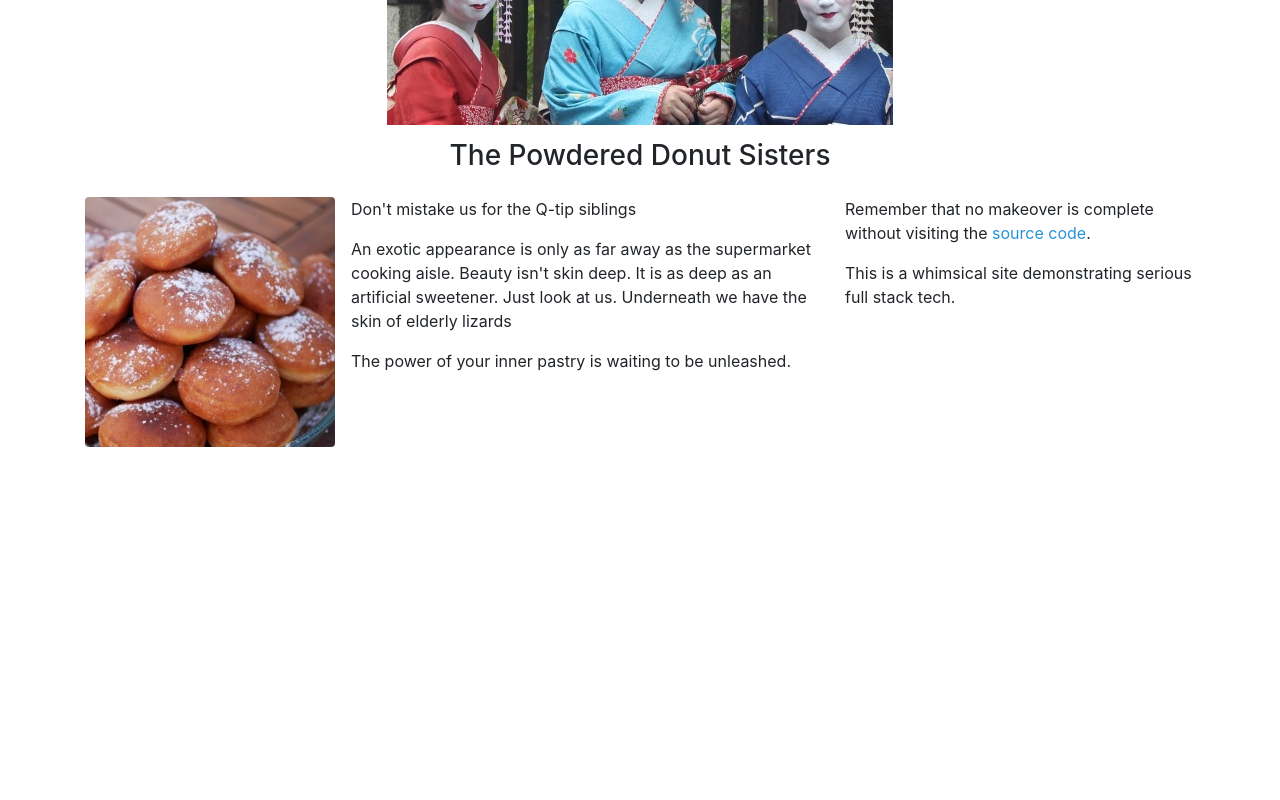
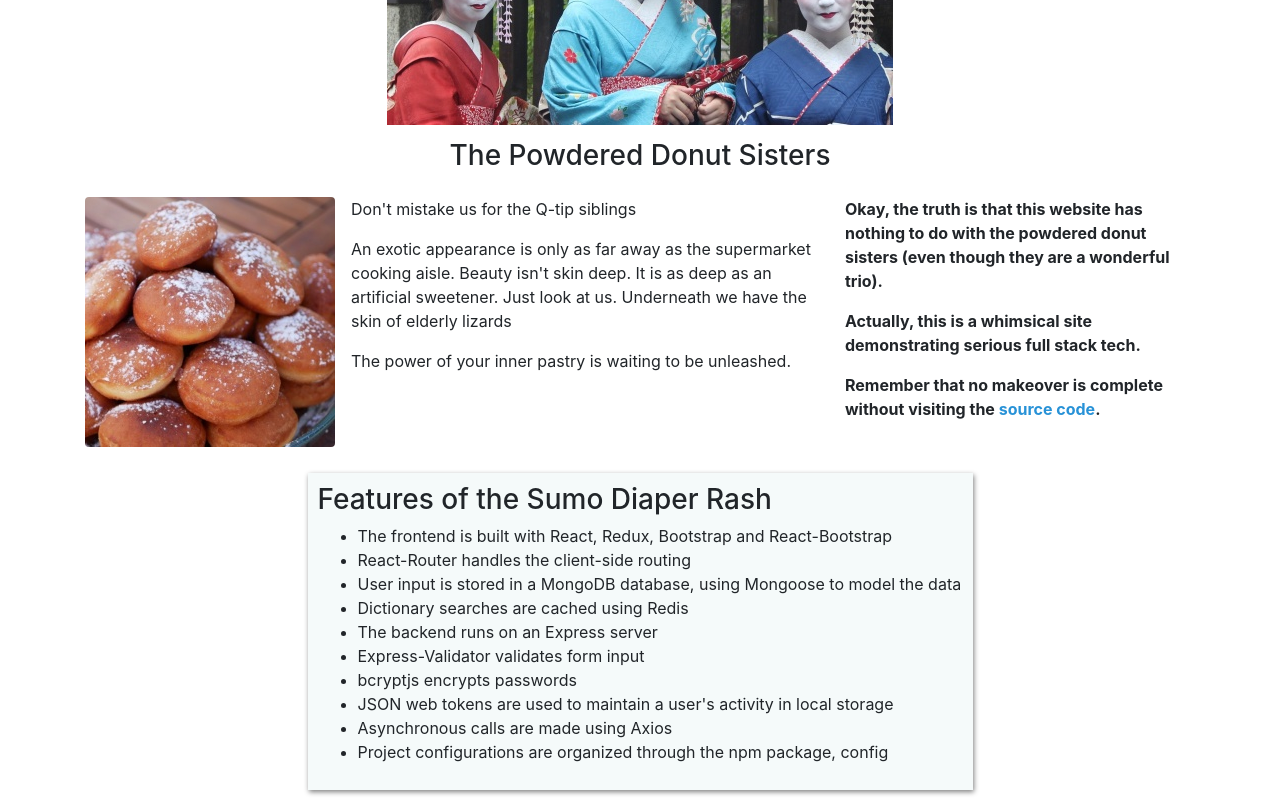
Before and after one commit to onionpeel/vocab-app, a React (Create React App) app in the folder client/: page /about in a window 1280 px wide. Shown: the part 205-1005 px from the top of the page. Before the commit the page ends 800 px from the top, so only its background shows below. Built offline with nearby package versions, Linux system fonts and the light colour scheme.

Commit message:
adds a list of project features to About.js and README.md

```diff
--- a/client/src/components/About.css
+++ b/client/src/components/About.css
@@ -15,3 +15,9 @@
   text-align: center;
   margin: 0.5em;
 }
+
+.features {
+  display: block;
+  margin-left: auto;
+  margin-right: auto;
+}
--- a/client/src/components/About.js
+++ b/client/src/components/About.js
@@ -12,7 +12,7 @@ const About = () => {
             <h3 className="image-title">The Powdered Donut Sisters</h3>
           </Col>
         </Row>
-        <Row style={{marginTop: 10}}>
+        <Row style={{marginTop: 10, marginBottom: 10}}>
           <Col xs={12} md={8}>
             <Image src="assets/donutCropped.jpg" className="about-profile-pic img-fluid" rounded />
             <p>Don't mistake us for the Q-tip siblings</p>
@@ -20,8 +20,27 @@ const About = () => {
             <p>The power of your inner pastry is waiting to be unleashed.</p>
           </Col>
           <Col>
-            <p>Remember that no makeover is complete without visiting the <a style={{color: '#2892D7'}} href="https://github.com/onionpeel/vocab-app">source code</a>.</p>
-            <p>This is a whimsical site demonstrating serious full stack tech.</p>
+            <p><b>Okay, the truth is that this website has nothing to do with the powdered donut sisters (even though they are a wonderful trio).</b></p>
+            <p><b>Actually, this is a whimsical site demonstrating serious full stack tech.</b></p>
+            <p><b>Remember that no makeover is complete without visiting the <a style={{color: '#2892D7'}} href="https://github.com/onionpeel/vocab-app">source code</a>.</b></p>
+        </Col>
+        </Row>
+        <Row>
+          <Col xs={12} md={7} style={{marginBottom: 10, padding: 10, boxShadow: "1px 2px 5px grey",
+                        backgroundColor: 'rgb(245, 250, 250)'}} className="features">
+            <h3>Features of the Sumo Diaper Rash</h3>
+            <ul>
+              <li>The frontend is built with React, Redux, Bootstrap and React-Bootstrap</li>
+              <li>React-Router handles the client-side routing</li>
+              <li>User input is stored in a MongoDB database, using Mongoose to model the data</li>
+              <li>Dictionary searches are cached using Redis</li>
+              <li>The backend runs on an Express server</li>
+              <li>Express-Validator validates form input</li>
+              <li>bcryptjs encrypts passwords</li>
+              <li>JSON web tokens are used to maintain a user's activity in local storage</li>
+              <li>Asynchronous calls are made using Axios</li>
+              <li>Project configurations are organized through the npm package, config</li>
+            </ul>
           </Col>
         </Row>
       </Container>
```
Also changed, not shown: 1 other file (tests, documents, lock files or other folders).
